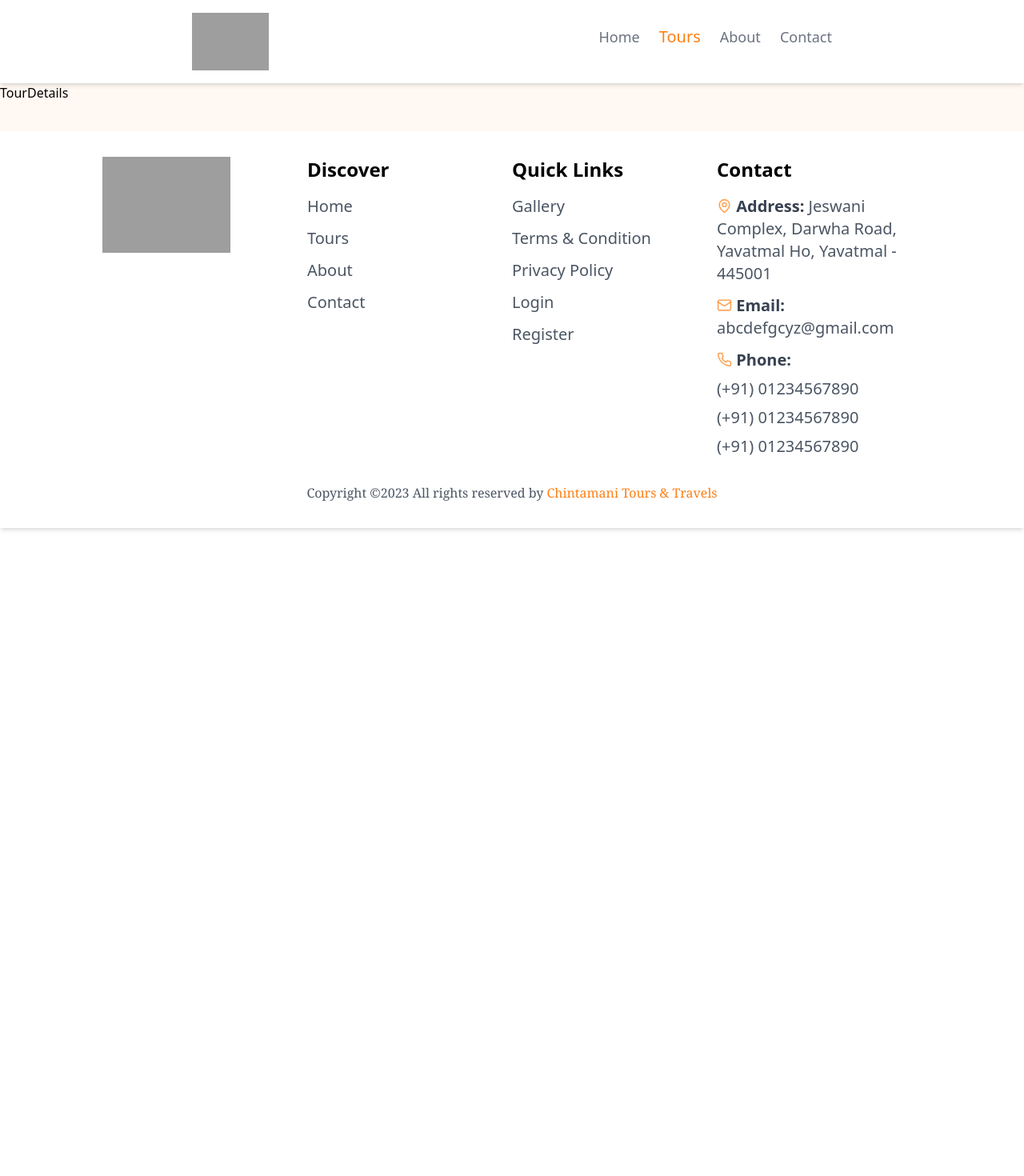
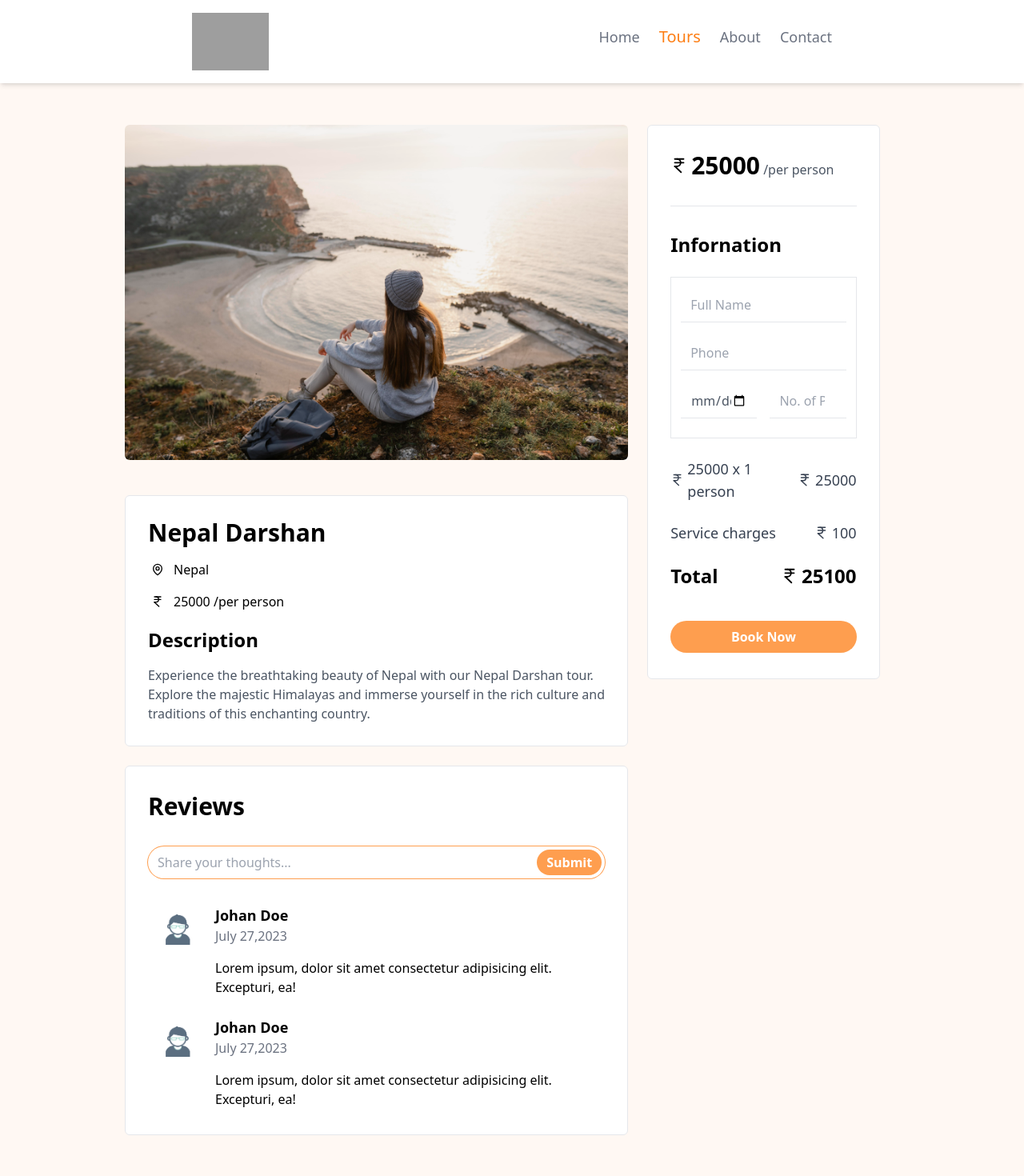
Before and after one commit to Lovekik-Deshbhratar/Chintamani-Tours-Travel, a React (Create React App) app in the folder client/: page /tours/1 in a window 1280 px wide. Shown: the top 1470 px of the page at 80% size. Before the commit the page ends 800 px from the top, so only its background shows below. Built offline with nearby package versions, Linux system fonts and the light colour scheme; grey boxes are pictures that could not be loaded.

Commit message:
Book tour and thank-you page completed

```diff
--- a/client/src/App.js
+++ b/client/src/App.js
@@ -7,10 +7,11 @@ import Tours from "./Pages/Tours";
 import Navbar from "./Component/Navbar";
 import Footer from "./Component/Footer";
 import TourDetails from "./Pages/TourDetails";
+import Thanks from "./Pages/Thanks";
 
 function App() {
   return (
-    <div className="w-full  bg-primary/5 selection:bg-primary/10 selection:text-primary/75">
+    <div className="w-full bg-primary/5 selection:bg-primary/10 selection:text-primary/75">
       <Navbar />
       <div className="space-y-9">
         <Routes>
@@ -19,6 +20,7 @@ function App() {
           <Route path="/tours" element={<Tours />} />
           <Route path="/contact" element={<Contact />} />
           <Route path="/tours/:id" element={<TourDetails />} />
+          <Route path="/thanks" element={<Thanks />} />
           <Route path="*" element={<Landing />} />
         </Routes>
         <Footer />
--- a/client/src/Component/Card.jsx
+++ b/client/src/Component/Card.jsx
@@ -1,13 +1,12 @@
 import React from "react";
 import { CalendarCheck, MapPin } from "lucide-react";
 import { Link } from "react-router-dom";
-import tours from "./tours";
 
-const Card = () => {
+const Card = ({ data }) => {
   return (
     <div>
       <div className="grid grid-cols-1 gap-6 md:grid-cols-2 lg:grid-cols-3 xl:grid-cols-4 ">
-        {tours.map((item, key) => (
+        {data.map((item, key) => (
           <div
             className="space-y-2 bg-white rounded-lg overflow-hidden shadow-2xl ring-1 ring-primary/10"
             key={item.id}
@@ -47,7 +46,7 @@ const Card = () => {
                 </div>
 
                 <button className="bg-secondary p-2 text-white text-sm rounded-lg font-semibold hover:bg-primary transition-all ease-in-out duration-300 active:bg-[#fec595] active:scale-[0.9]">
-                  Book Now
+                  <Link to={`/tours/${item.id}`}>Book Now</Link>
                 </button>
               </div>
             </div>
--- a/client/src/Component/Gallery.jsx
+++ b/client/src/Component/Gallery.jsx
@@ -40,6 +40,7 @@ const Gallery = () => {
         <div className="columns-1 gap-5 lg:gap-5 sm:columns-2 lg:columns-3 xl:columns-4 [&>img:not(:first-child)]:mt-5 lg:[&>img:not(:first-child)]:mt-8">
           {photos.map((item, key) => (
             <img
+              key={key}
               className="rounded-xl transition-transform duration-[0.3s] hover:scale-110"
               src={item.img}
               alt=""
--- a/client/src/Component/tours.js
+++ b/client/src/Component/tours.js
@@ -6,6 +6,8 @@ const tours = [
     date: "Oct 25 2023",
     title: "Nepal Darshan",
     price: 25000,
+    description:
+      "Experience the breathtaking beauty of Nepal with our Nepal Darshan tour. Explore the majestic Himalayas and immerse yourself in the rich culture and traditions of this enchanting country.",
   },
   {
     id: 2,
@@ -14,6 +16,8 @@ const tours = [
     date: "Oct 25 2023",
     title: "Nepal Darshan",
     price: 25000,
+    description:
+      "Embark on an unforgettable journey to Nepal. Discover ancient temples, lush landscapes, and friendly locals. Join us for an adventure of a lifetime.",
   },
   {
     id: 3,
@@ -22,6 +26,8 @@ const tours = [
     date: "Oct 25 2023",
     title: "Nepal Darshan",
     price: 25000,
+    description:
+      "Unravel the mysteries of Nepal's hidden gems. From Kathmandu's bustling streets to serene monasteries, this tour promises an extraordinary experience.",
   },
   {
     id: 4,
@@ -30,6 +36,8 @@ const tours = [
     date: "Oct 25 2023",
     title: "Nepal Darshan",
     price: 25000,
+    description:
+      "Trek through the Himalayas, explore quaint villages, and encounter diverse wildlife. Our Nepal adventure tour offers thrills and cultural immersion.",
   },
   {
     id: 5,
@@ -38,6 +46,8 @@ const tours = [
     date: "Oct 25 2023",
     title: "Nepal Darshan",
     price: 25000,
+    description:
+      "Discover Nepal's wonders as you raft down roaring rivers, visit ancient palaces, and savor traditional delicacies. A once-in-a-lifetime journey awaits.",
   },
   {
     id: 6,
@@ -46,6 +56,8 @@ const tours = [
     date: "Oct 25 2023",
     title: "Nepal Darshan",
     price: 25000,
+    description:
+      "Immerse yourself in Nepal's spirituality and natural beauty. Meditate at monasteries, spot rare wildlife, and create memories that will last forever.",
   },
   {
     id: 7,
@@ -54,6 +66,8 @@ const tours = [
     date: "Oct 25 2023",
     title: "Nepal Darshan",
     price: 25000,
+    description:
+      "Experience Nepal's vibrant festivals, ancient rituals, and warm hospitality. This cultural journey will leave you with a deep appreciation for the country.",
   },
   {
     id: 8,
@@ -62,6 +76,8 @@ const tours = [
     date: "Oct 25 2023",
     title: "Nepal Darshan",
     price: 25000,
+    description:
+      "Unwind in the lap of the Himalayas. Our Nepal tour offers serene landscapes, picturesque vistas, and the chance to reconnect with nature.",
   },
 ];
 
--- a/client/src/Pages/Landing.jsx
+++ b/client/src/Pages/Landing.jsx
@@ -4,6 +4,7 @@ import Services from "../Component/Services";
 import Card from "../Component/Card";
 import Gallery from "../Component/Gallery";
 import Testimonial from "../Component/Testimonial";
+import tours from "../Component/tours";
 
 const Landing = () => {
   return (
@@ -59,7 +60,7 @@ const Landing = () => {
             our upcoming tours
           </h1>
           <div className="mt-14">
-            <Card />
+            <Card data={tours} />
           </div>
         </div>
         <Gallery />
--- a/client/src/Pages/TourDetails.jsx
+++ b/client/src/Pages/TourDetails.jsx
@@ -1,10 +1,157 @@
 import React from "react";
-import { useParams } from "react-router-dom";
+import { useNavigate, useParams } from "react-router-dom";
+import tours from "../Component/tours";
+import { IndianRupee, MapPin } from "lucide-react";
 
 const TourDetails = () => {
   let { id } = useParams();
-  console.log(id);
-  return <div>TourDetails</div>;
+  const navigate = useNavigate();
+  const tour = tours.find((item) => item.id == id);
+
+  const handleSubmit = () => {
+    navigate("/thanks");
+  };
+  return (
+    <div className="px-7 py-4 space-y-6 lg:space-y-0 md:mx-[4%] xl:mx-[10%] mt-9 lg:flex lg:gap-6">
+      <div className="space-y-6 lg:w-[65%] xl::w-[68%] ">
+        <div>
+          <img src={tour.img} alt="" className="rounded-md mb-11" />
+        </div>
+        <div className="rounded-md border px-5 py-7 md:px-7 space-y-5 bg-white ">
+          <div className="space-y-3 md:space-y-4">
+            <h1 className="text-2xl md:text-3xl font-semibold">{tour.title}</h1>
+            <span className="flex gap-2">
+              <MapPin className="p-1" /> {tour.location}
+            </span>
+            <span className="flex gap-2">
+              <IndianRupee className="p-1" />
+              <span>{tour.price} /per person</span>
+            </span>
+          </div>
+          <div className="space-y-3 md:space-y-4">
+            <h1 className="text-xl md:text-2xl font-semibold">Description</h1>
+            <p className="text-gray-600">{tour.description}</p>
+          </div>
+        </div>
+        <div className="space-y-8 rounded-md border px-5 py-7 md:px-7 md:py-8 bg-white">
+          <h1 className="text-2xl md:text-3xl font-semibold">Reviews</h1>
+          <div className="relative">
+            <button className="absolute right-0 mt-1  mr-1 bottom- bg-secondary py-1 px-3  text-white rounded-full font-semibold hover:bg-primary transition-all ease-in-out duration-300 active:bg-[#fec595] active:scale-[0.9]">
+              Submit
+            </button>
+            <input
+              type="text"
+              placeholder="Share your thoughts..."
+              className="w-full bg-primary/[0] ring-1 ring-secondary py-2 px-3 rounded-full caret-secondary outline-none"
+            />
+          </div>
+          <div className="px-1 space-y-6">
+            <div className=" flex gap-4">
+              <img
+                src="/Asset/avatar.jpg"
+                alt=""
+                className="w-16 h-16 mix-blend-multiply "
+              />
+              <div className="">
+                <h1 className="font-semibold text-lg">Johan Doe</h1>
+                <h1 className="text-gray-500">July 27,2023</h1>
+                <p className="mt-4 ">
+                  Lorem ipsum, dolor sit amet consectetur adipisicing elit.
+                  Excepturi, ea!
+                </p>
+              </div>
+            </div>
+            <div className=" flex gap-4">
+              <img
+                src="/Asset/avatar.jpg"
+                alt=""
+                className="w-16 h-16 mix-blend-multiply "
+              />
+              <div className="">
+                <h1 className="font-semibold text-lg">Johan Doe</h1>
+                <h1 className="text-gray-500">July 27,2023</h1>
+                <p className="mt-4 ">
+                  Lorem ipsum, dolor sit amet consectetur adipisicing elit.
+                  Excepturi, ea!
+                </p>
+              </div>
+            </div>
+          </div>
+        </div>
+      </div>
+      <div className="rounded-md border px-5 py-7 md:px-7 md:py-8 space-y-6 md:space-y-8 bg-white lg:w-[42%] xl:w-[30%] h-fit sticky top-0">
+        <div>
+          <span className="flex items-center gap-1">
+            <IndianRupee className="inline" size={22} />
+            <div>
+              <span className="text-2xl md:text-3xl font-semibold">
+                {" "}
+                {tour.price}
+              </span>{" "}
+              <span className="text-gray-600">/per person</span>
+            </div>
+          </span>
+        </div>
+        <hr />
+        <div className="space-y-6">
+          <h1 className="text-xl md:text-2xl font-semibold">Infornation</h1>
+          <div className="grid grid-cols-2 border px-3 pt-3 pb-6 gap-4">
+            <input
+              type="text"
+              placeholder="Full Name"
+              className="col-span-2 border-b outline-none h-11 px-3 focus:border-black caret-secondary focus:placeholder-black bg-primary/[0]"
+            />
+            <input
+              type="text"
+              placeholder="Phone"
+              className="col-span-2 border-b outline-none h-11 px-3 focus:border-black caret-secondary focus:placeholder-black bg-primary/[0]"
+            />
+            <input
+              type="date"
+              className="border-b outline-none h-11 px-3 focus:border-black caret-secondary  text-gray-600 bg-primary/[0]"
+            />
+            <input
+              type="number"
+              placeholder="No. of People"
+              className="border-b outline-none h-11 px-3 focus:border-black caret-secondary focus:placeholder-black bg-primary/[0]"
+            />
+          </div>
+          <div className="space-y-5 md:space-y-6">
+            <div className="flex justify-between md:text-lg text-gray-700">
+              <span className="flex items-center gap-1">
+                <IndianRupee className="inline" size={18} /> {tour.price} x {1}{" "}
+                person
+              </span>
+              <span className="flex items-center gap-1">
+                <IndianRupee className="inline" size={18} /> {tour.price * 1}
+              </span>
+            </div>
+            <div className="flex justify-between md:text-lg text-gray-700">
+              <span>Service charges</span>
+              <span className="flex items-center gap-1">
+                <IndianRupee className="inline" size={18} /> {100}
+              </span>
+            </div>
+            <div className="flex justify-between text-xl md:text-2xl font-semibold">
+              <span>Total</span>
+              <span className="flex items-center gap-1">
+                <IndianRupee className="inline" size={22} />{" "}
+                {tour.price * 1 + 100}
+              </span>
+            </div>
+          </div>
+        </div>
+        <div>
+          <button
+            className="bg-secondary w-full p-2 text-white rounded-full font-semibold hover:bg-primary transition-all ease-in-out duration-300 active:bg-[#fec595] active:scale-[0.98] mt-2"
+            onClick={handleSubmit}
+          >
+            Book Now
+          </button>
+        </div>
+      </div>
+    </div>
+  );
 };
 
 export default TourDetails;
--- a/client/src/Pages/Tours.jsx
+++ b/client/src/Pages/Tours.jsx
@@ -3,6 +3,7 @@ import TourBackground from "../Component/TourBackground";
 import Input from "../Component/Input";
 import Card from "../Component/Card";
 import Pagination from "../Component/Pagination";
+import tours from "../Component/tours";
 
 const Tours = () => {
   return (
@@ -10,7 +11,7 @@ const Tours = () => {
       <TourBackground title={"All Tours"} />
       <div className="px-7 py-12 space-y-16  md:mx-[4%] xl:mx-[10%]">
         <Input />
-        <Card />
+        <Card data={tours} />
         <Pagination />
       </div>
     </div>
```
Also changed, not shown: client/src/Pages/Thanks.jsx (added, +26 -0 lines), client/public/Asset/avatar.jpg (added).
